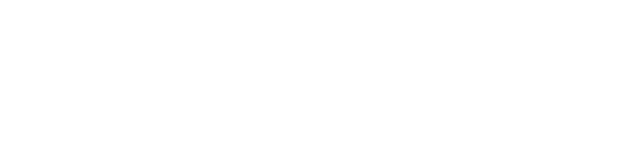
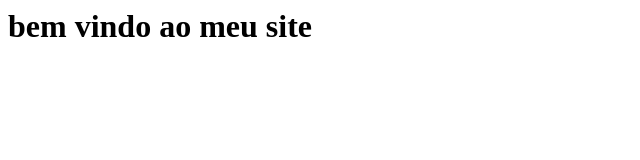
Before and after one commit to kauanhsghxc/meusite, a plain HTML site: page index.html in a window 1280 px wide. Shown: the whole page, without its empty margins (0-640 px from the left). Drawn offline with Linux system fonts and the light colour scheme.

Commit message:
Update index.html

```diff
--- a/index.html
+++ b/index.html
@@ -3,6 +3,6 @@
     <title> site do weslley kauan </title>
   </head>
   <body>
-
+    <h1> bem vindo ao meu site</h1>
   </body>
  </html>
```
